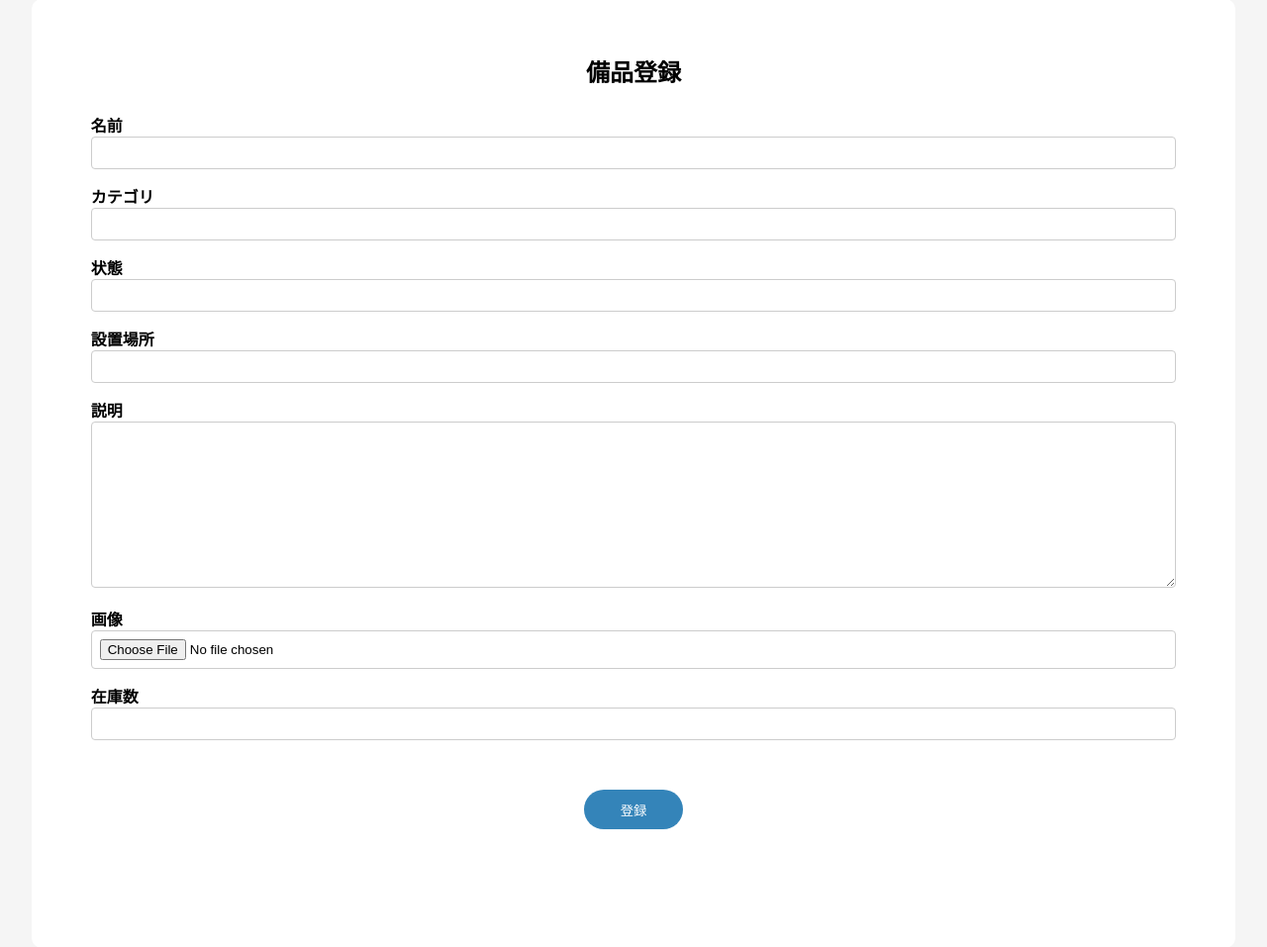
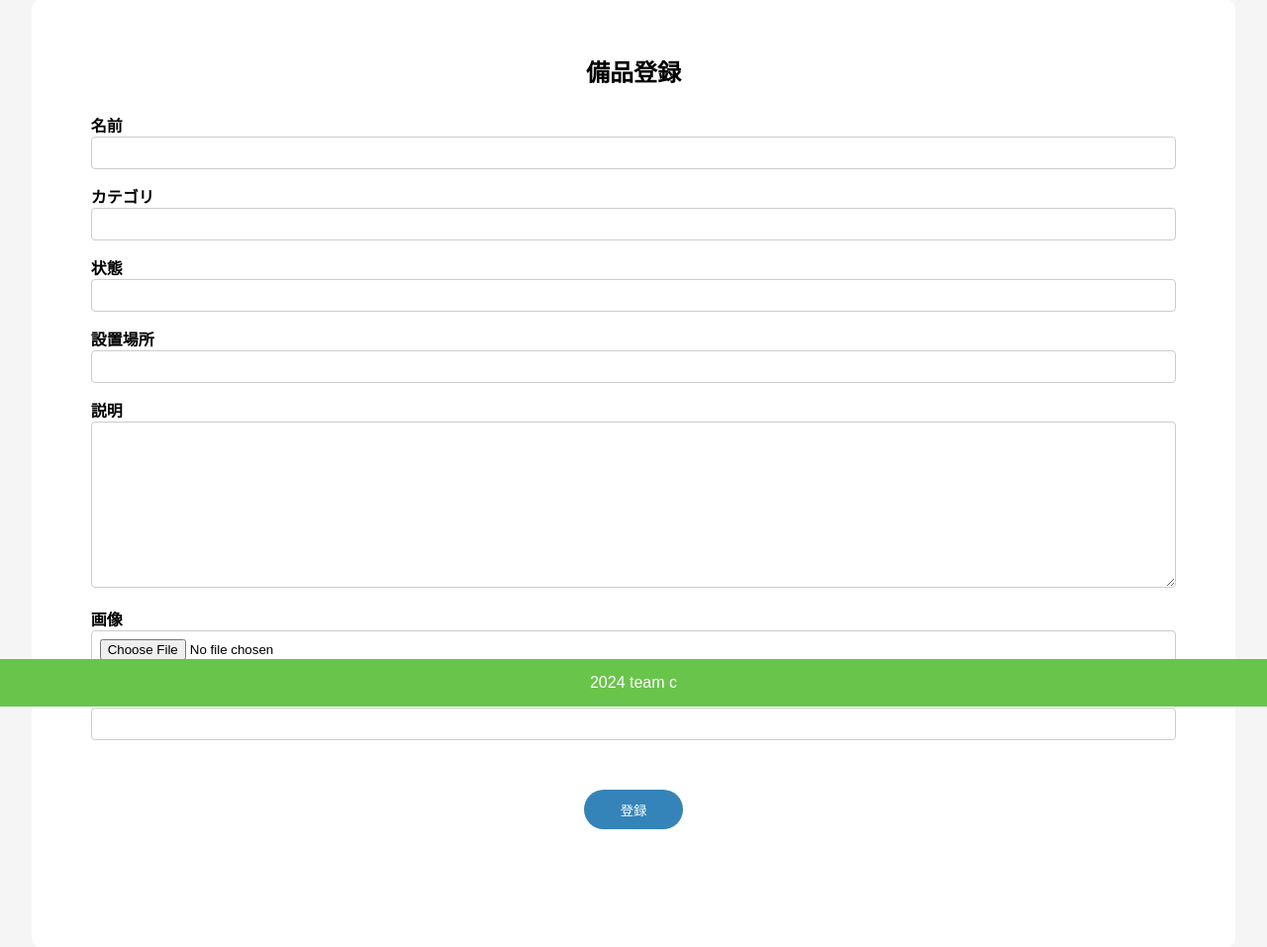
Before and after one commit to yuki-nishizawa/equipment-management-C, a Django app: page /equipment/add/ in a window 1280 px wide. Shown: the part 86-1043 px from the top of the page at 99% size. Run offline with Django 4.2, Linux system fonts and the light colour scheme; the visitor is signed in with stand-in values (Sample User, id 1).

Commit message:
フッター追加(小池さん対応分)
動作確認済

```diff
--- a/templates/base.html
+++ b/templates/base.html
@@ -45,8 +45,18 @@
           </div>
       </div>
   </header>
+
+<!-- トップページのメイン -->
     <div class="main">
   {% block content %}{% endblock content %}<!--各ページで設定したコンテンツを表示させる-->
     </div>
+
+<!-- フッター -->
+  <footer>
+    <div class="footer">
+      <p>2024 team c</p>
+    </div>
+  </footer>
+
 </body>
 </html>
```
